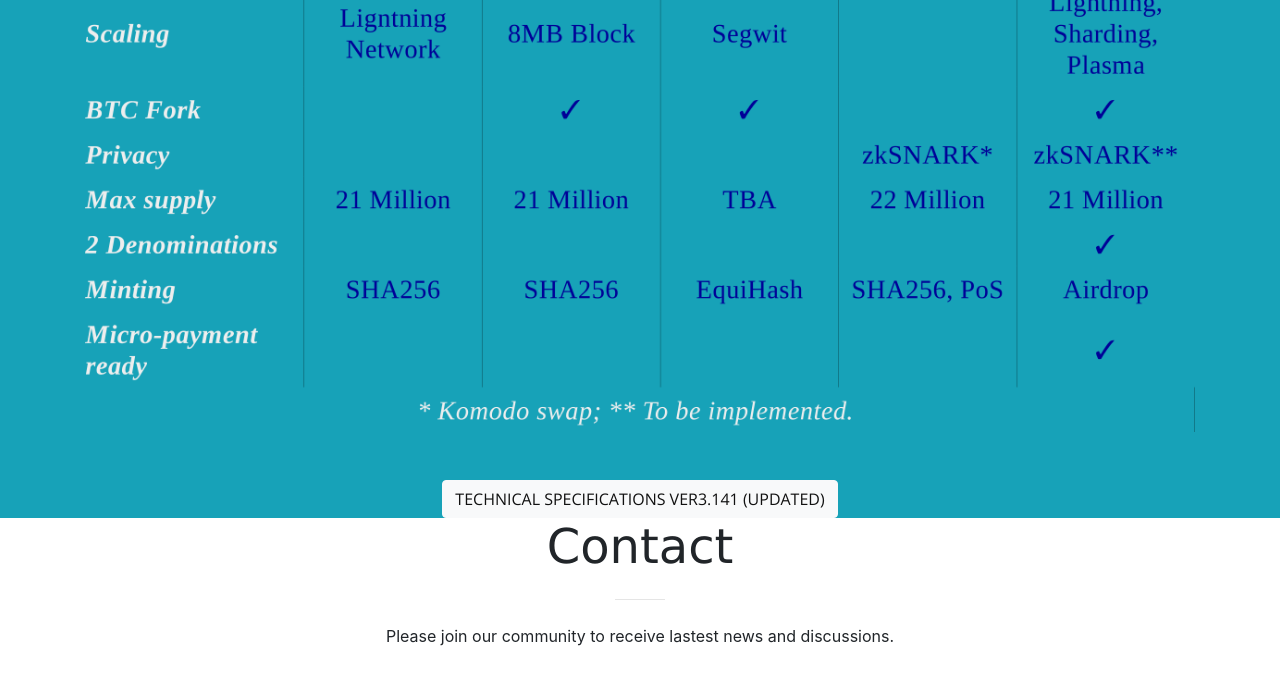
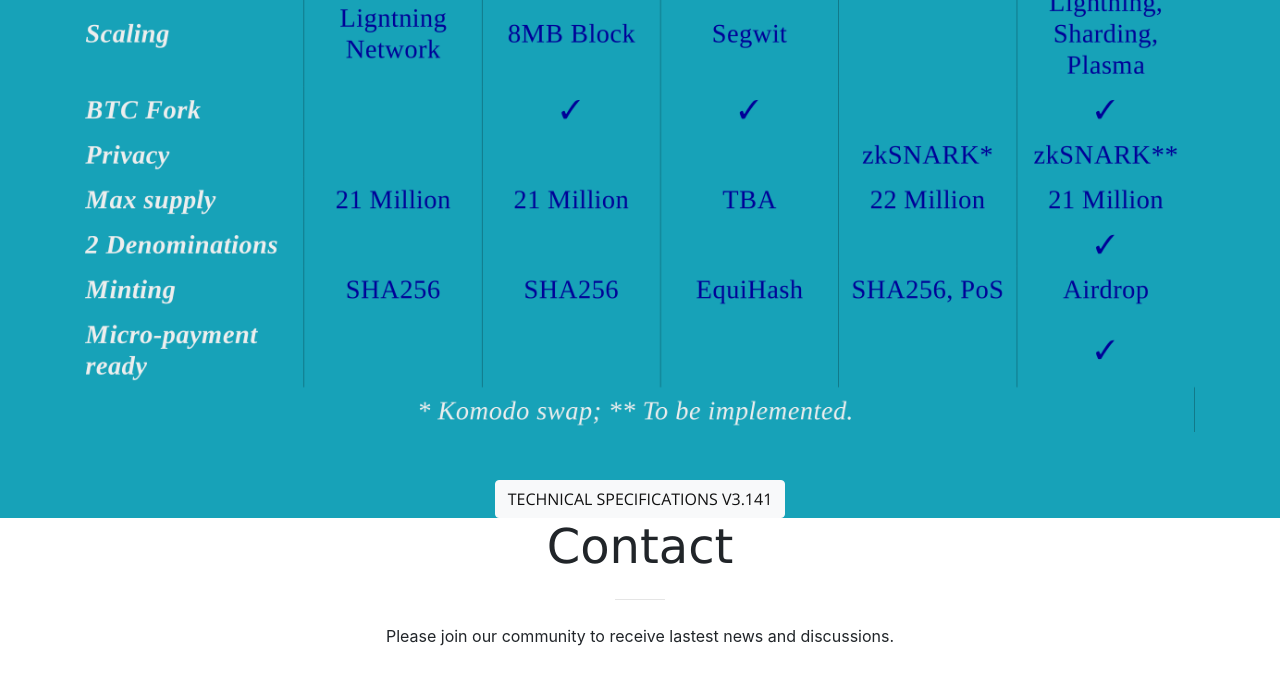
Before and after one commit to BTCoEOfficial/btcoeofficial.github.io, a website with bundled scripts: page index.html in a window 1280 px wide. Shown: the part 2997-3671 px from the top of the page. Built offline with nearby package versions, Linux system fonts and the light colour scheme.

Commit message:
Update tech spec

```diff
--- a/index.html
+++ b/index.html
@@ -294,7 +294,7 @@
 		  <br/>
 		  <br/>
 		  <br/>
-        <a class="btn btn-light btn-xl js-scroll-trigger" href="http://btcoe.org/TechSpecs_3.141.pdf">Technical Specifications ver3.141 (Updated)</a>
+        <a class="btn btn-light btn-xl js-scroll-trigger" href="http://btcoe.org/TechSpecs_3.141.pdf">Technical Specifications v3.141</a>
       </div>
     </section>
 
```
